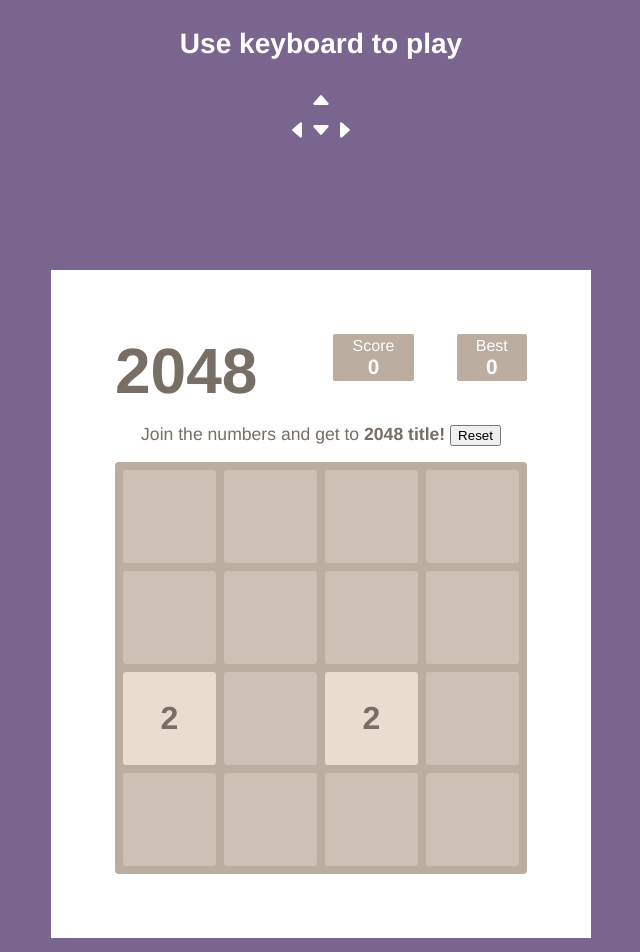
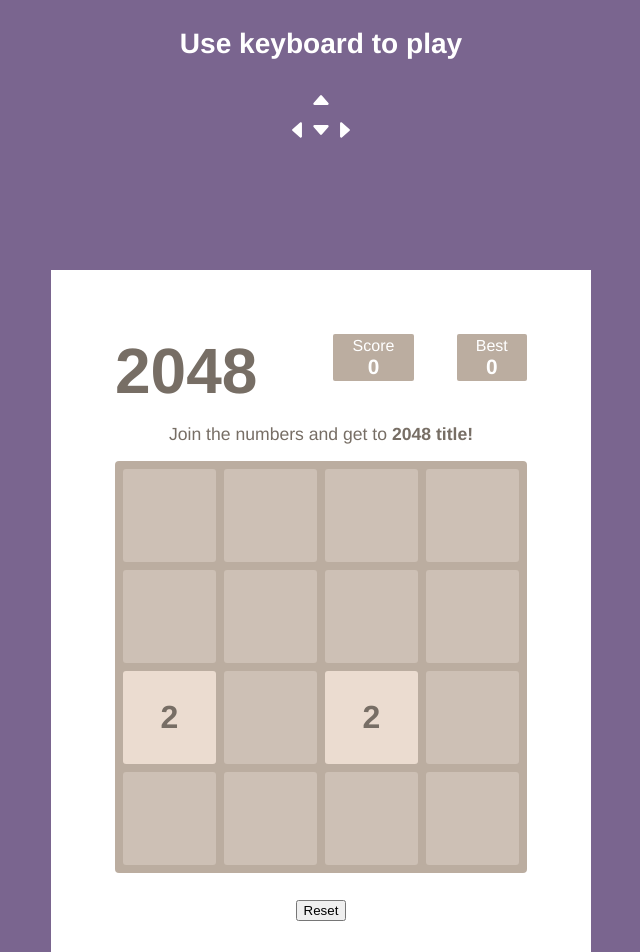
Before and after one commit to HarshaMurupudi/2048-game, a React (Create React App) app: page / in a window 1280 px wide. Shown: the top 952 px of the page, without its empty margins (319-959 px from the left). Built offline with nearby package versions, Linux system fonts and the light colour scheme.

Commit message:
CHANGE: Reset button position for better visibility

```diff
--- a/src/pages/home/home.component.jsx
+++ b/src/pages/home/home.component.jsx
@@ -57,9 +57,9 @@ const HomePage = (props) => {
           <div className="game_dispciption">
             {" "}
           Join the numbers and get to <b>2048 title!</b>{" "}
-            <button onClick={handleResetGame}>Reset</button>
           </div>
           <GameBoard />
+          <button onClick={handleResetGame}>Reset</button>
         </div>
         <ReplaySection />
         <LeaderBoard />
--- a/src/pages/home/home.styles.scss
+++ b/src/pages/home/home.styles.scss
@@ -37,7 +37,11 @@
 
     .game_container {
       background-color: white;
-      padding: 4em;
+      padding: 4em 4em 2em 4em;
+
+      button {
+        margin-top: 2em;
+      }
     }
   }
   .game_dispciption {
@@ -57,7 +61,6 @@
     font-family: 'Clear Sans', 'Helvetica Neue', Arial, sans-serif;
     .home_contanier {
       width: 300px;
-      // border: 1px solid green;
       margin-top: 1rem;
       padding: 0.5rem;
     }
```
